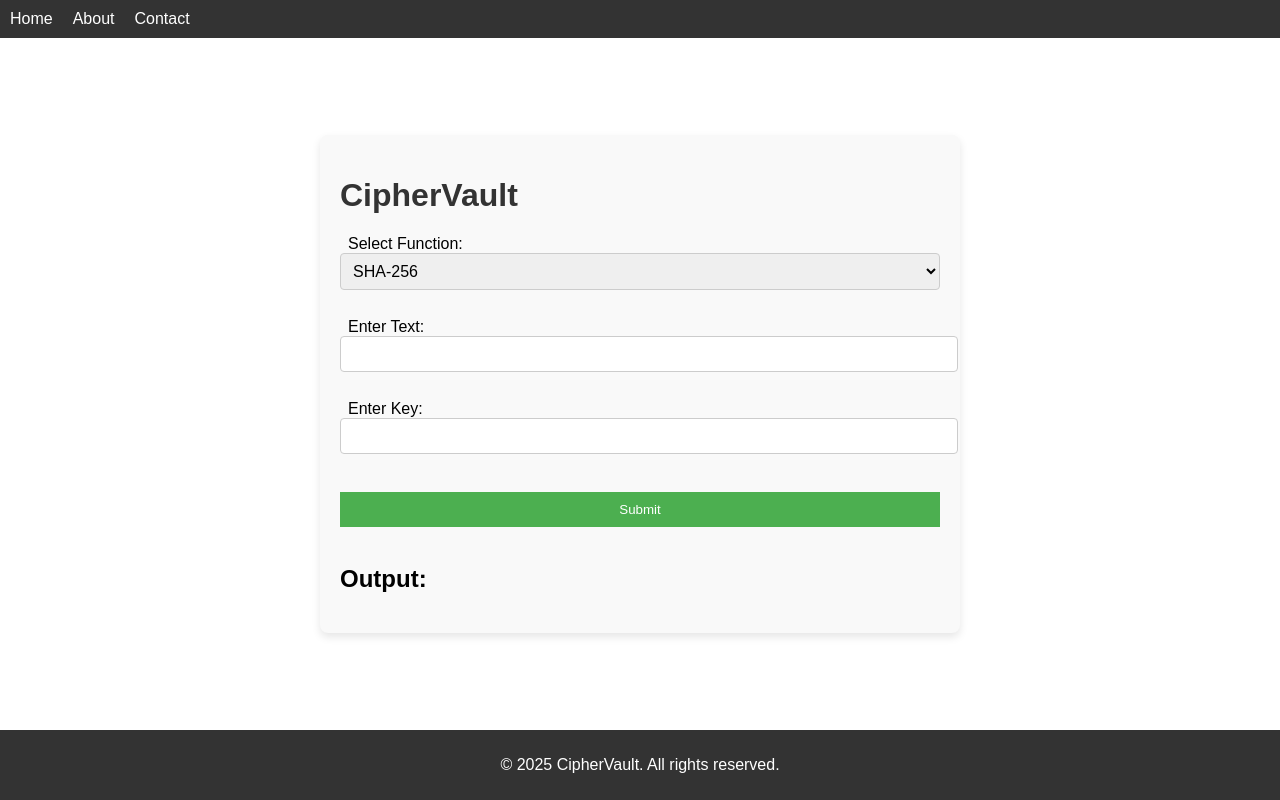
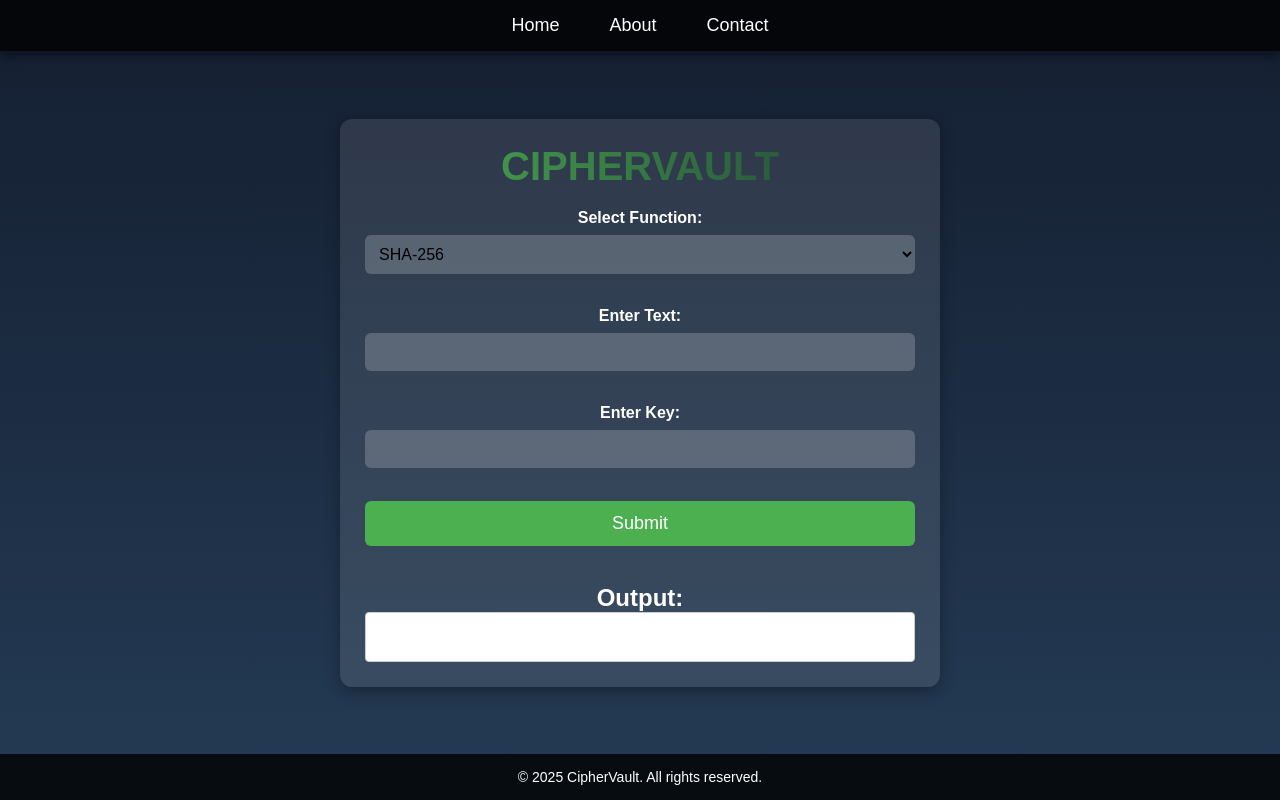
Before and after one commit to ramyad06/Cipher-Vault, a plain HTML site: page index.html in a window 1280 px wide. Drawn offline with Linux system fonts and the light colour scheme.

Commit message:
updated css

```diff
--- a/app.css
+++ b/app.css
@@ -1,92 +1,162 @@
-body {
-    font-family: Arial, sans-serif;
+* {
     margin: 0;
     padding: 0;
+    box-sizing: border-box;
+    font-family: 'Poppins', sans-serif;
+}
+
+body {
     display: flex;
     flex-direction: column;
     min-height: 100vh;
+    background: linear-gradient(to bottom, #141e30, #243b55);
+    color: white;
 }
 
 header {
-    background-color: #333;
-    padding: 10px;
-    color: white;
+    background: rgba(0, 0, 0, 0.8);
+    padding: 15px 30px;
+    box-shadow: 0 4px 10px rgba(0, 0, 0, 0.5);
 }
 
 nav ul {
-    list-style-type: none;
-    margin: 0;
-    padding: 0;
     display: flex;
+    justify-content: center;
+    list-style: none;
 }
 
 nav ul li {
-    margin-right: 20px;
+    margin: 0 15px;
 }
 
 nav ul li a {
+    text-decoration: none;
     color: white;
-    text-decoration: none;
-    font-size: 16px;
+    font-size: 18px;
+    padding: 5px 10px;
+    transition: 0.3s ease-in-out;
 }
 
 nav ul li a:hover {
-    text-decoration: underline;
+    color: #4CAF50;
+    text-shadow: 0 0 10px #4CAF50;
 }
 
-footer {
-    text-align: center;
-    padding: 10px;
-    background-color: #333;
-    color: white;
-    margin-top: auto;  /* Pushes footer to the bottom */
-}
-
-/* Main content styles */
 main {
+    flex: 1;
     display: flex;
     justify-content: center;
     align-items: center;
-    flex: 1;
-    padding: 20px;
+    padding: 40px 20px;
 }
 
 .container {
     max-width: 600px;
     width: 100%;
-    background-color: #f9f9f9;
-    padding: 20px;
-    border-radius: 8px;
-    box-shadow: 0 4px 8px rgba(0, 0, 0, 0.1);
+    background: rgba(255, 255, 255, 0.1);
+    padding: 25px;
+    border-radius: 12px;
+    box-shadow: 0 5px 15px rgba(0, 0, 0, 0.3);
+    text-align: center;
+}
+
+
+h1 {
+    font-size: 2.5rem;
+    margin-bottom: 20px;
+    font-weight: bold;
+    text-transform: uppercase;
+    background: linear-gradient(90deg, #4CAF50, #1f4037);
+    -webkit-background-clip: text;
+    -webkit-text-fill-color: transparent;
+}
+
+label {
+    font-size: 16px;
+    font-weight: bold;
+    display: block;
+    margin-bottom: 8px;
+}
+
+input, select {
+    width: 100%;
+    padding: 10px;
+    margin-bottom: 15px;
+    border: none;
+    border-radius: 6px;
+    font-size: 16px;
+    background: rgba(255, 255, 255, 0.2);
+    color: black;
+    outline: none;
+    transition: 0.3s ease-in-out;
+}
+
+input::placeholder {
+    color: #ddd;
+}
+
+input:focus, select:focus {
+    background: rgba(255, 255, 255, 0.3);
+    box-shadow: 0 0 8px rgba(255, 255, 255, 0.5);
 }
 
 button {
-    background-color: #4CAF50;
+    background: #4CAF50;
     color: white;
+    font-size: 18px;
+    padding: 12px;
     border: none;
-    padding: 10px;
+    border-radius: 6px;
     cursor: pointer;
+    transition: 0.3s ease-in-out;
     width: 100%;
-    margin-top: 10px;
 }
 
 button:hover {
-    background-color: #45a049;
+    background: #45a049;
+    box-shadow: 0 0 10px #4CAF50;
 }
 
-h1 {
-    font-size: 2em;
-    color: #333;
+h2 {
+    margin-top: 20px;
+    font-size: 1.5rem;
 }
 
-label, input, select {
-    font-size: 16px;
+p#output {
+    word-wrap: break-word;
+    overflow-wrap: break-word;
+    white-space: pre-wrap;
+    background-color: #fff;
+    color: black;
+    padding: 10px;
+    border-radius: 4px;
+    border: 1px solid #ccc;
+    min-height: 50px;
+    max-width: 100%;
     width: 100%;
-    padding: 8px;
-    margin-bottom: 10px;
+    display: block;
 }
 
-input, select {
-    border: 1px solid #ccc;
-    border-radius: 4px;
+
+footer {
+    text-align: center;
+    padding: 15px;
+    background: rgba(0, 0, 0, 0.8);
+    color: white;
+    font-size: 14px;
+    margin-top: auto;
 }
+
+@media (max-width: 768px) {
+    .container {
+        max-width: 90%;
+    }
+
+    h1 {
+        font-size: 2rem;
+    }
+
+    button {
+        font-size: 16px;
+    }
+}
--- a/script.js
+++ b/script.js
@@ -1,8 +1,14 @@
 function toggleKeyInput() {
     let functionType = document.getElementById("cryptoFunction").value;
     let keyInput = document.getElementById("encryptionKey");
-    keyInput.disabled = functionType.startsWith("SHA") || functionType === "MD5";
+    if (functionType === "AES-Encrypt" || functionType === "AES-Decrypt") {
+        keyInput.disabled = false;
+    } else {
+        keyInput.disabled = true;
+        keyInput.value = "";
+    }
 }
+
 
 async function processCryptoFunction() {
     let text = document.getElementById("inputText").value;
```
